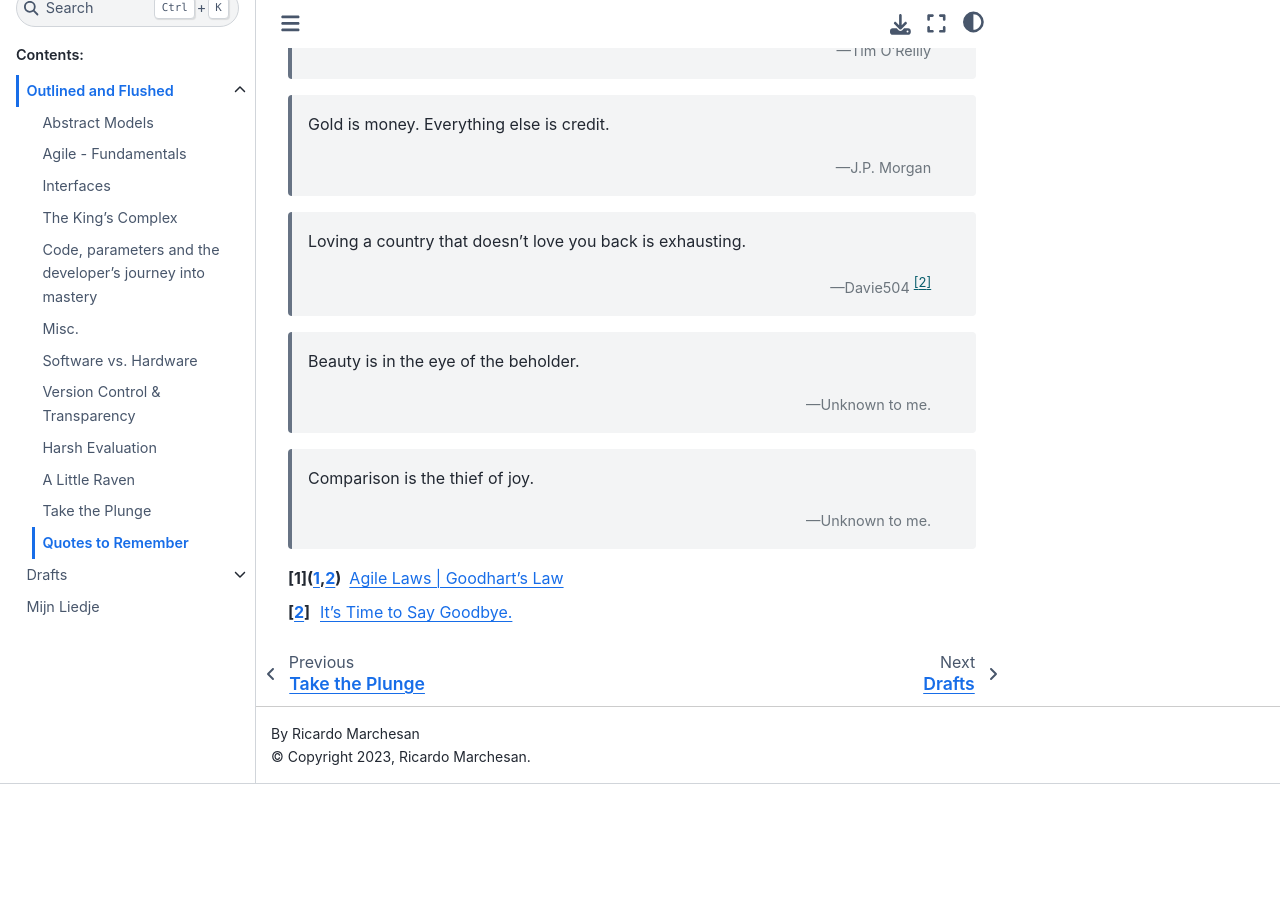
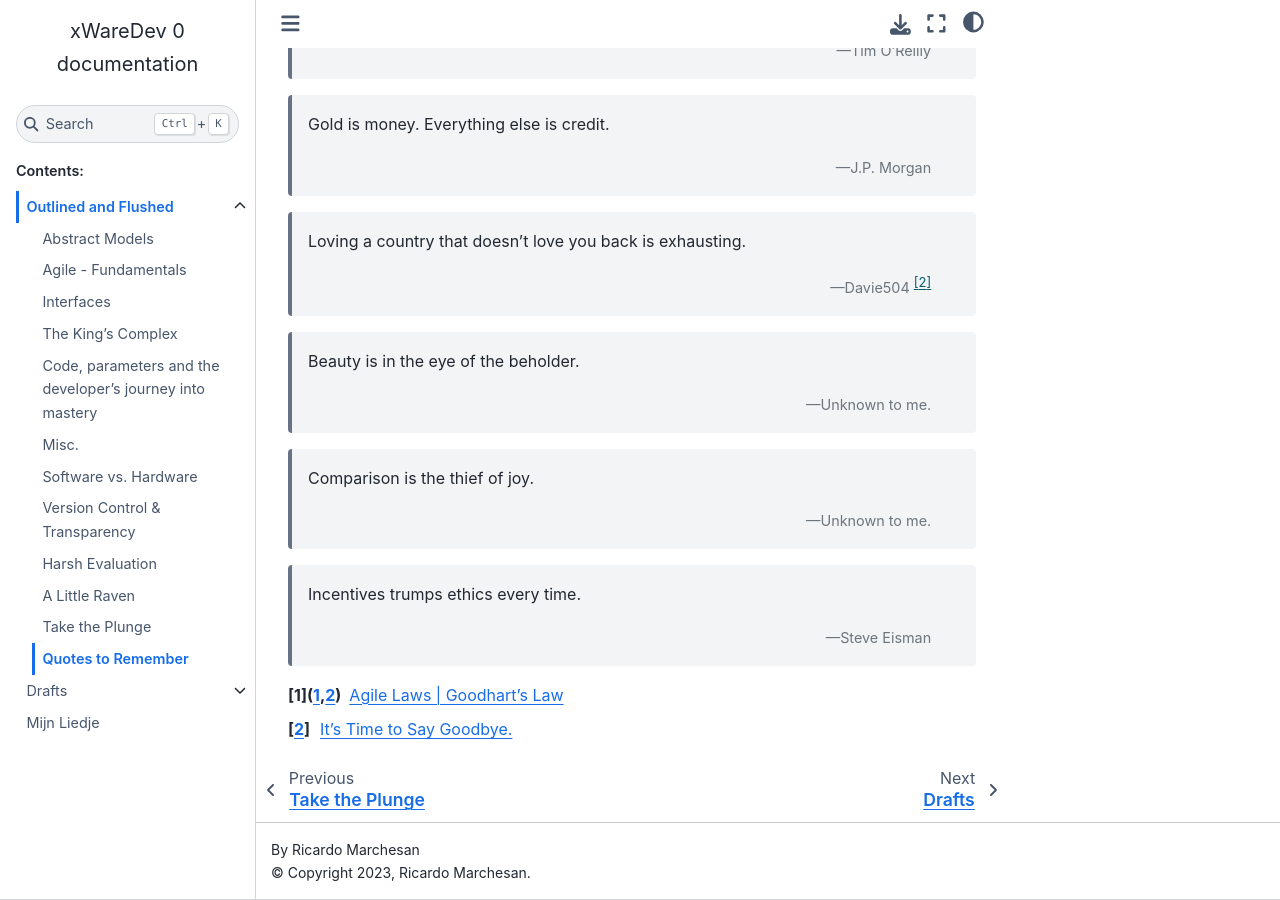
Before and after one commit to rikardonm/betina, a Sphinx documentation site: the page built from source/outlined/quotes_to_remember.rst, in a window 1280 px wide and 900 px high, scrolled down 1649 px. Built offline with Sphinx 7.4.7 and the Sphinx Book theme 1.1.4, drawn with Linux system fonts in a browser that asks for light colours; before the commit the page ends 2433 px from its top, so only the background shows below that.

Commit message:
Add quote

```diff
--- a/source/outlined/quotes_to_remember.rst
+++ b/source/outlined/quotes_to_remember.rst
@@ -73,6 +73,10 @@ This page serves the sole purpose of tracking (to more easily remember) the quot
 
     -- Unknown to me.
 
+    Incentives trumps ethics every time.
+
+    -- Steve Eisman
+
 
 .. [#aa3] `Agile Laws | Goodhart's Law <https://agilelaws.com/agile-decision-heuristics-and-mental-models/goodharts-law.html>`_
 .. [#aa4] `It's Time to Say Goodbye. <https://www.youtube.com/watch?v=qaDufiqttxk>`_
```
